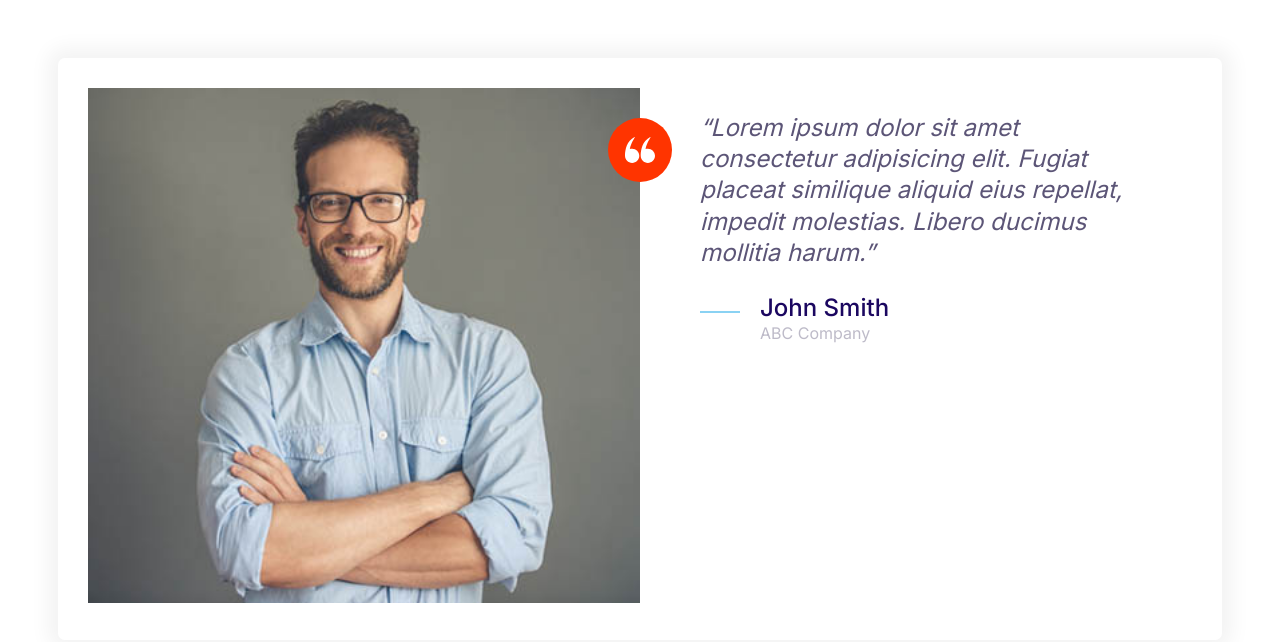
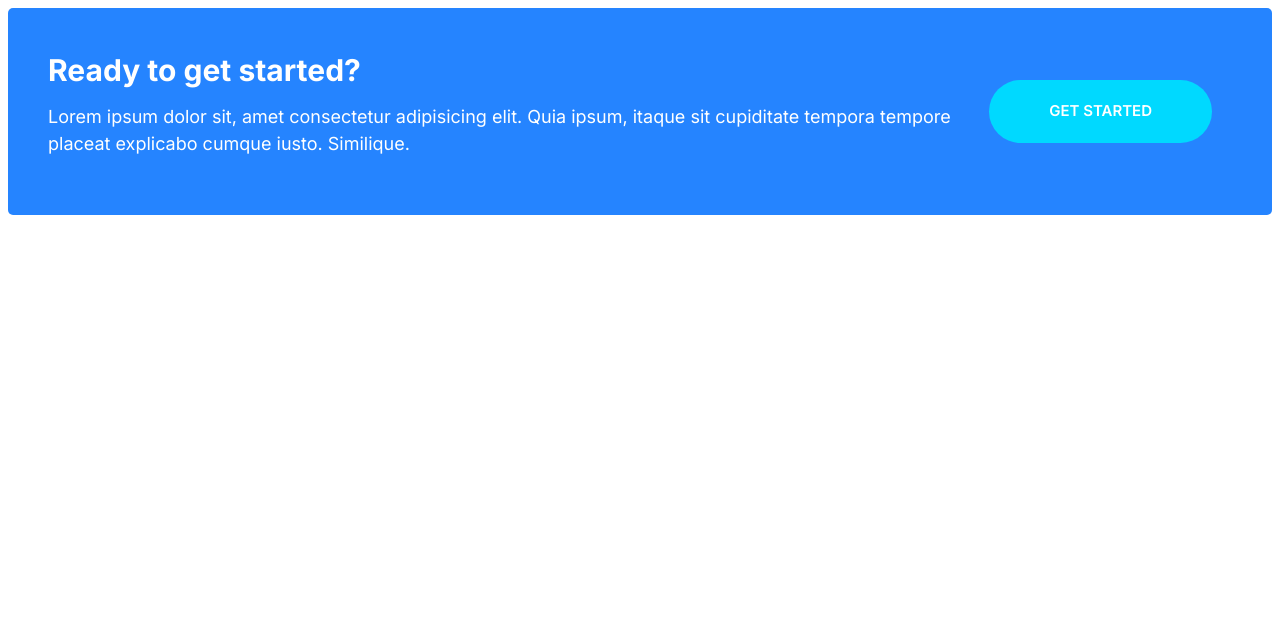
Before and after one commit to Agilesh-s/cloudify, a plain HTML site: page index.html in a window 1280 px wide. Drawn offline with Linux system fonts and the light colour scheme.

Commit message:
Created callouts

```diff
--- a/css/styles.css
+++ b/css/styles.css
@@ -235,6 +235,11 @@ a{
 .btn--block{
     width: 100%;
     display: inline-block;
+}
+
+.btn--stretched{
+    padding-left: 6rem;
+    padding-right: 6rem;
 }
 
 .btn--outline{
@@ -492,3 +497,44 @@ a{
         margin-left: 6rem;
     }
 }
+
+/* Callouts */
+
+.callout{
+    padding: 4rem;
+    border-radius: 5px;
+}
+
+.callout--primary{
+    background: var(--color-primary);
+    color: #fff;
+}
+
+.callout__heading{
+    color: #fff;
+    margin-top: 0;
+    font-size: 3rem;
+}
+
+.callout .btn{
+    justify-self: center;
+    align-self: center;
+}
+
+.callout__content{
+    text-align: center;
+}
+
+@media screen and (min-width: 768px) {
+    .callout .grid--1x2{
+        grid-template-columns: 1fr auto;
+    }
+    .callout__content{
+        text-align: left;
+    }
+
+    .callout .btn{
+        justify-self: start;
+        margin:  0 2rem;
+    }
+}
--- a/index.html
+++ b/index.html
@@ -10,35 +10,14 @@
     <link rel="stylesheet" href="css/styles.css">
     <link rel="stylesheet" href="css/styles.css">
 </head>
-<body style="padding: 5rem;">
-      <div class="card testimonial">
+<body>
+      <div class="callout callout--primary">
         <div class="grid grid--1x2">
-            <div class="testimonial__image">
-                <img src="images/testimonial.jpg" alt="A customer">
-                <span class="icon-container icon-container--accent">
-                    <svg class="icon icon--white icon--small">
-                        <use xlink:href="images/sprite.svg#quotes"></use>
-                    </svg>
-                </span>
+            <div class="callout__content">
+                <h2 class="callout__heading">Ready to get started?</h2>
+                <p>Lorem ipsum dolor sit, amet consectetur adipisicing elit. Quia ipsum, itaque sit cupiditate tempora tempore placeat explicabo cumque iusto. Similique.</p>
             </div>
-            <blockquote class="quote">
-                <p class="quote__text">Lorem ipsum dolor sit amet consectetur adipisicing elit. Fugiat placeat similique aliquid eius repellat, impedit molestias. Libero ducimus mollitia harum.</p>
-                <footer>
-                    <div class="media">
-                        <div class="media__image">
-                          <svg class="icon icon--primary quote__line">
-                            <use xlink:href="images/sprite.svg#line"></use>
-                          </svg>
-                        </div>
-                        <div class="media__body">
-                          <h3 class="media__title quote__author">John Smith</h3>
-                          <p class="quote__organisation">
-                            ABC Company
-                          </p>
-                        </div>
-                      </div>
-                </footer>
-              </blockquote>
+            <a href="#" class="btn btn--secondary btn--stretched">Get started</a>
         </div>
       </div>
 </body>
```
Also changed, not shown: components/callouts.html (added, +9 -0 lines).
